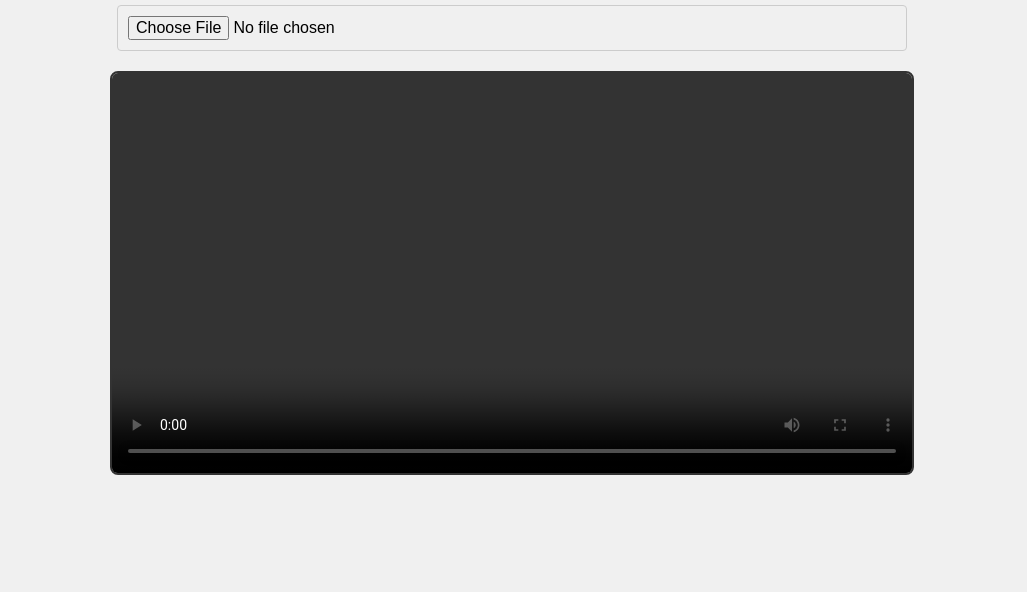
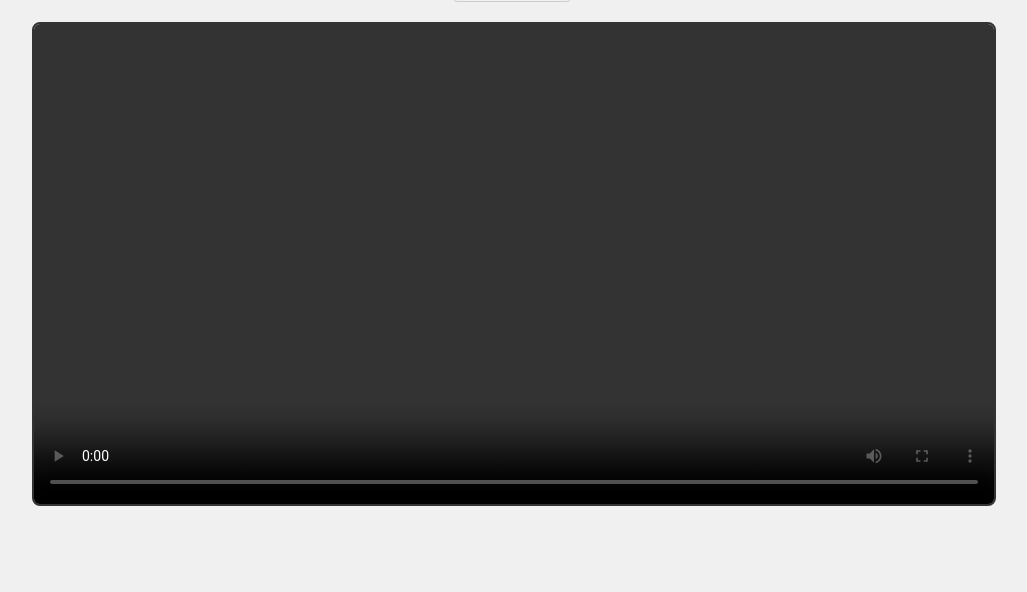
Before and after one commit to rokon8407/Local-Video-Player, a plain HTML site: page index.html in a window 1280 px wide. Shown: the part 208-800 px from the top of the page, without its empty margins (8-1035 px from the left). Drawn offline with Linux system fonts and the light colour scheme.

Commit message:
Update index.html

```diff
--- a/index.html
+++ b/index.html
@@ -34,16 +34,16 @@
         }
         #videoPlayer {
             width: 100%;
-            max-width: 800px;
+            max-width: 1200px;
             border: 2px solid #333;
             border-radius: 8px;
             margin-top: 20px;
         }
         .fileInput {
-            width: 80%;
+            width: 10%;
             padding: 10px;
             font-size: 1em;
-            margin-top: 20px;
+            margin-top: 2px;
             border-radius: 4px;
             border: 1px solid #ccc;
         }
```
